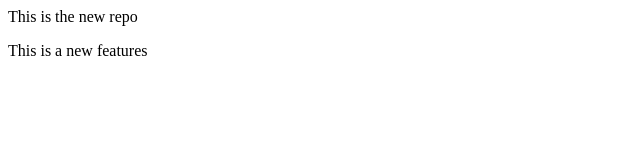
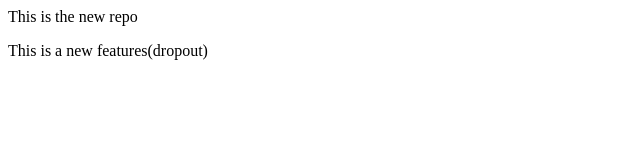
Before and after one commit to bisoiprasad5/Localrepo, a plain HTML site: page index.html in a window 1280 px wide. Shown: the full height of the page, 0-640 px from the left. Drawn offline with Linux system fonts and the light colour scheme.

```diff
--- a/index.html
+++ b/index.html
@@ -1,2 +1,2 @@
 <p> This is the new repo </p>
-<p> This is a new features</p>
+<p> This is a new features(dropout)</p>
```
